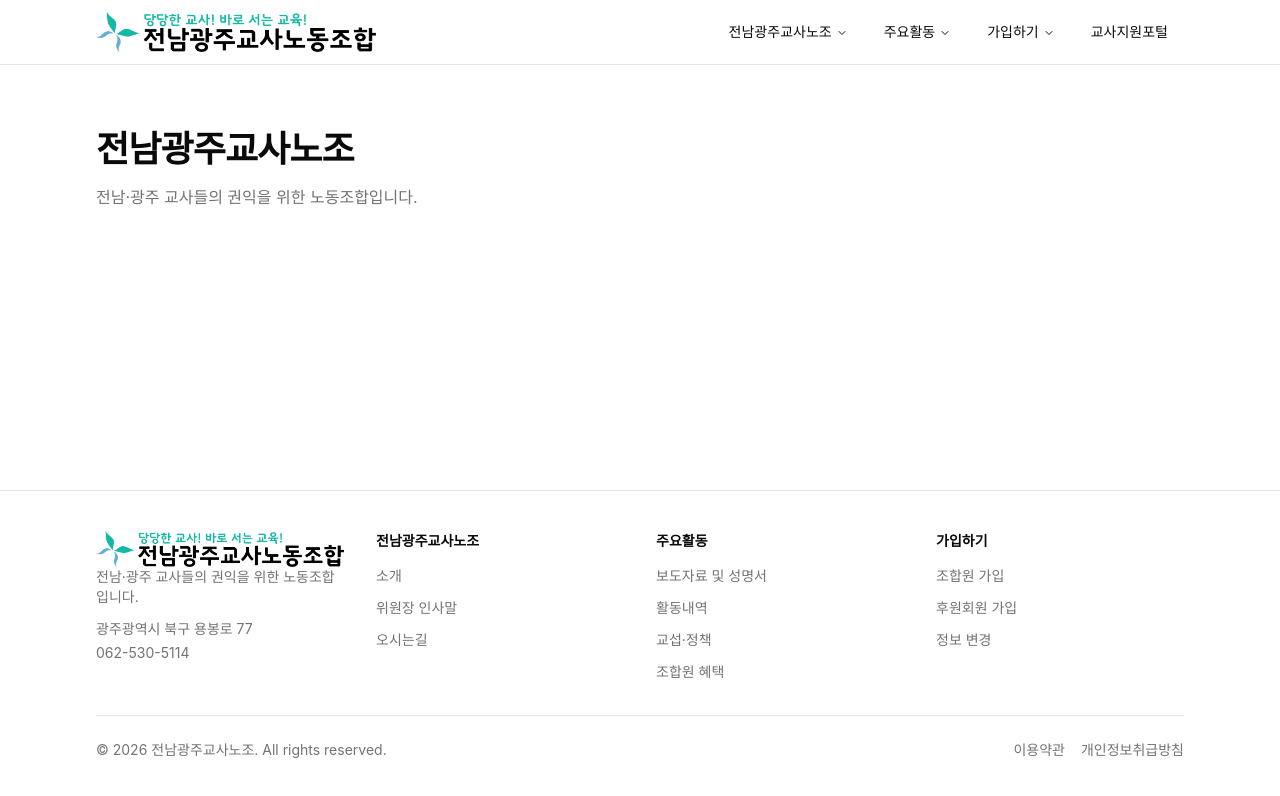
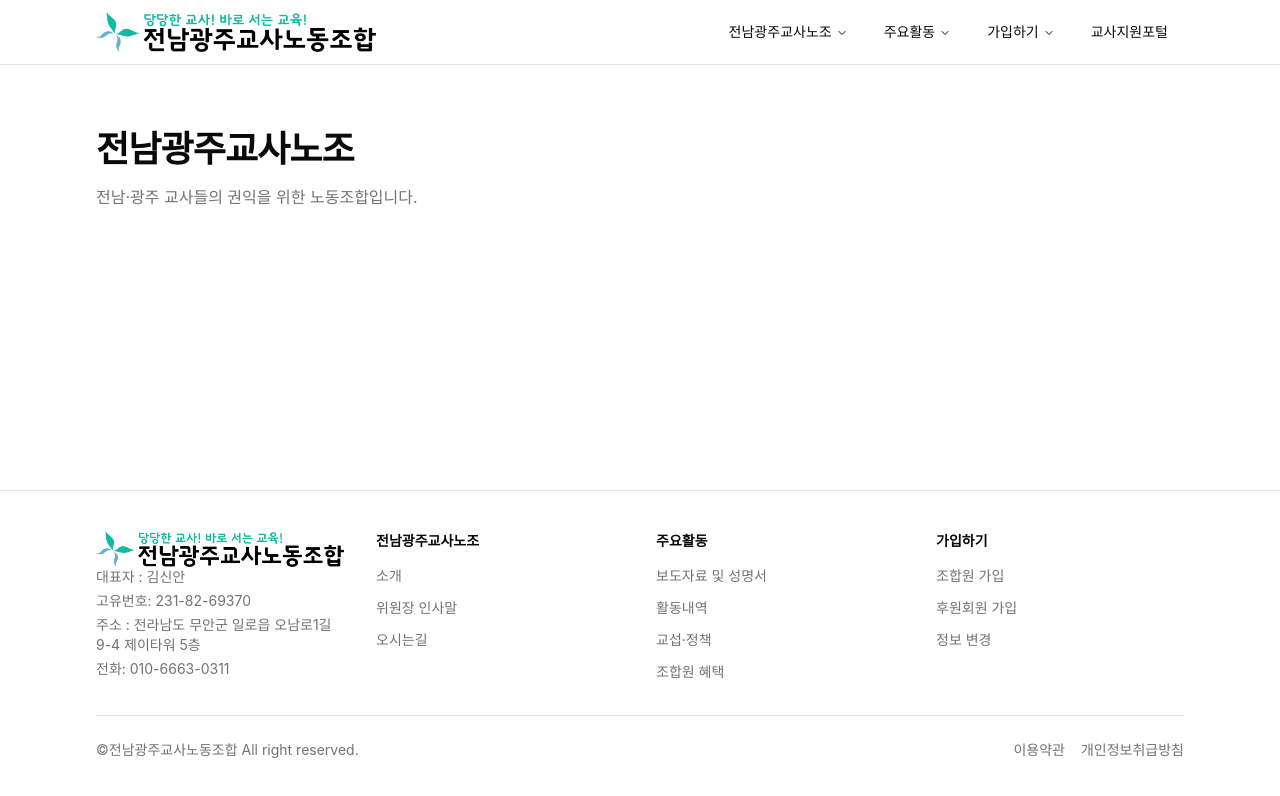
Before and after one commit to jntu20311/jntu-homepage, a React (Vite) app: page / in a window 1280 px wide. Shown: the top 796 px of the page. Built offline with nearby package versions, Linux system fonts and the light colour scheme.

Commit message:
fix : footer 기본 정보 수정

```diff
--- a/src/shared/configs/constants.ts
+++ b/src/shared/configs/constants.ts
@@ -1,4 +1,11 @@
 export const CONSTANTS = {
   PORTAL_LABEL: "교사지원포털",
   PORTAL_LINK: "https://tforu.net/",
+
+  /// 홈페이지 정보
+  REPRESENTATIVE: "대표자 : 김신안",
+  NUMBER: "고유번호: 231-82-69370",
+  ADDRESS: "주소 : 전라남도 무안군 일로읍 오남로1길 9-4 제이타워 5층",
+  TEL: "전화: 010-6663-0311",
+  COPYRIGHT: "©전남광주교사노동조합 All right reserved.",
 };
--- a/src/widgets/footer/ui/footer.tsx
+++ b/src/widgets/footer/ui/footer.tsx
@@ -2,10 +2,9 @@
 import { legalItems, navMenus } from "@/shared/configs/nav";
 import { routes } from "@/shared/configs/routes";
 import { Logo } from "@/shared/ui/logo";
+import { CONSTANTS } from "@/shared/configs/constants";
 
 export const Footer = () => {
-  const year = new Date().getFullYear();
-
   return (
     <footer className="border-t border-border bg-background">
       <div className="mx-auto w-full max-w-6xl px-4 py-10 sm:px-6 lg:px-8">
@@ -16,12 +15,11 @@
               <Logo className="w-65" />
             </Link>
 
-            <p className="text-sm text-muted-foreground">
-              전남·광주 교사들의 권익을 위한 노동조합입니다.
-            </p>
             <address className="space-y-1 text-sm not-italic text-muted-foreground">
-              <p>광주광역시 북구 용봉로 77</p>
-              <p>062-530-5114</p>
+              <p>{CONSTANTS.REPRESENTATIVE}</p>
+              <p>{CONSTANTS.NUMBER}</p>
+              <p>{CONSTANTS.ADDRESS}</p>
+              <p>{CONSTANTS.TEL}</p>
             </address>
           </div>
 
@@ -48,7 +46,7 @@
         </div>
 
         <div className="mt-8 flex flex-col items-center justify-between gap-4 border-t border-border pt-6 text-sm text-muted-foreground sm:flex-row">
-          <p>© {year} 전남광주교사노조. All rights reserved.</p>
+          <p>{CONSTANTS.COPYRIGHT}</p>
           <nav className="flex items-center gap-4">
             {legalItems.map((item) => (
               <Link
```
